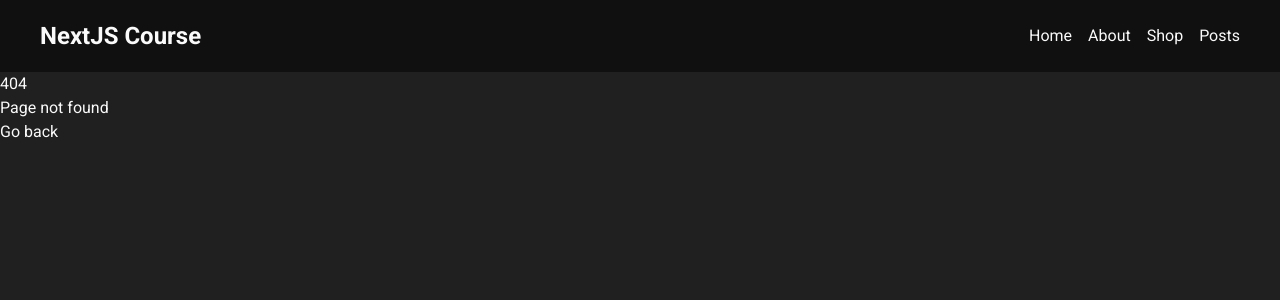
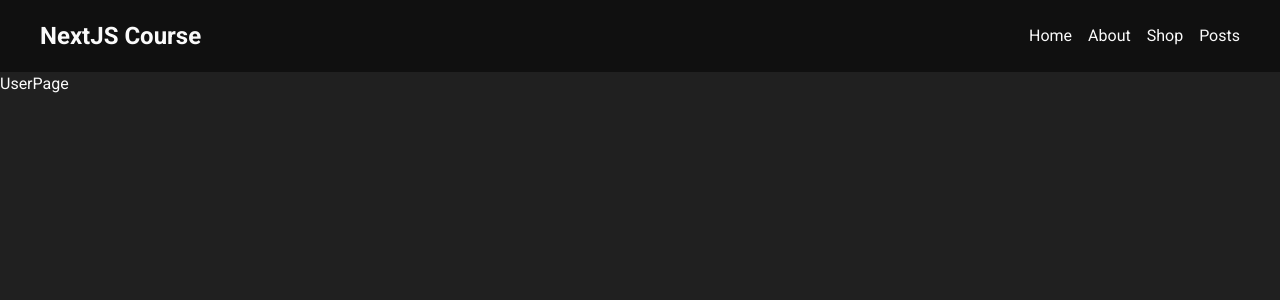
Before and after one commit to Git-Darkmoon/firstNext, a Next.js app: page /users/1 in a window 1280 px wide. Before the commit this address had no page. Shown: the top 300 px of the page. Built offline with nearby package versions, Linux system fonts and the light colour scheme.

Commit message:
feat: components created for demo.

```diff
--- /dev/null
+++ b/src/app/users/[userId]/page.jsx
@@ -0,0 +1,4 @@
+function UserPage() {
+  return <div>UserPage</div>
+}
+export default UserPage
--- /dev/null
+++ b/src/app/users/page.jsx
@@ -0,0 +1,4 @@
+function Users() {
+  return <div>Users</div>
+}
+export default Users
```
